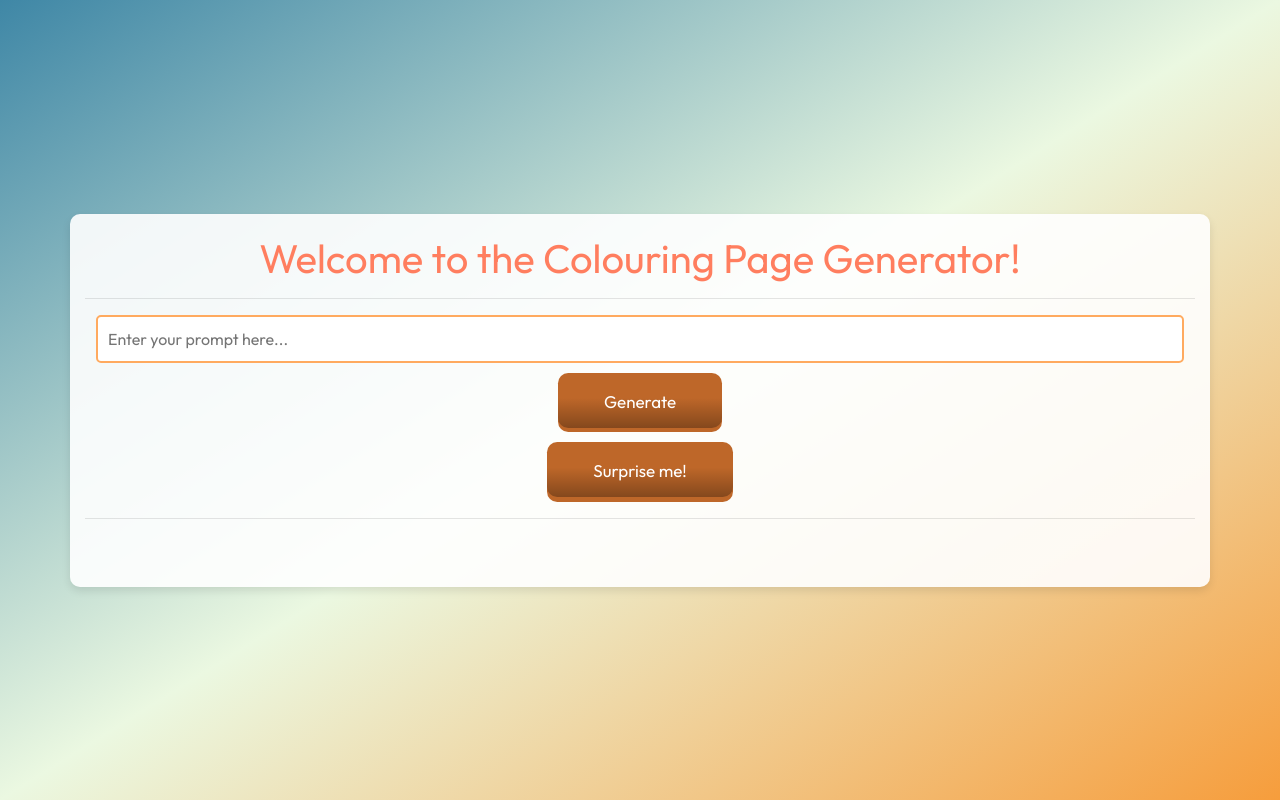
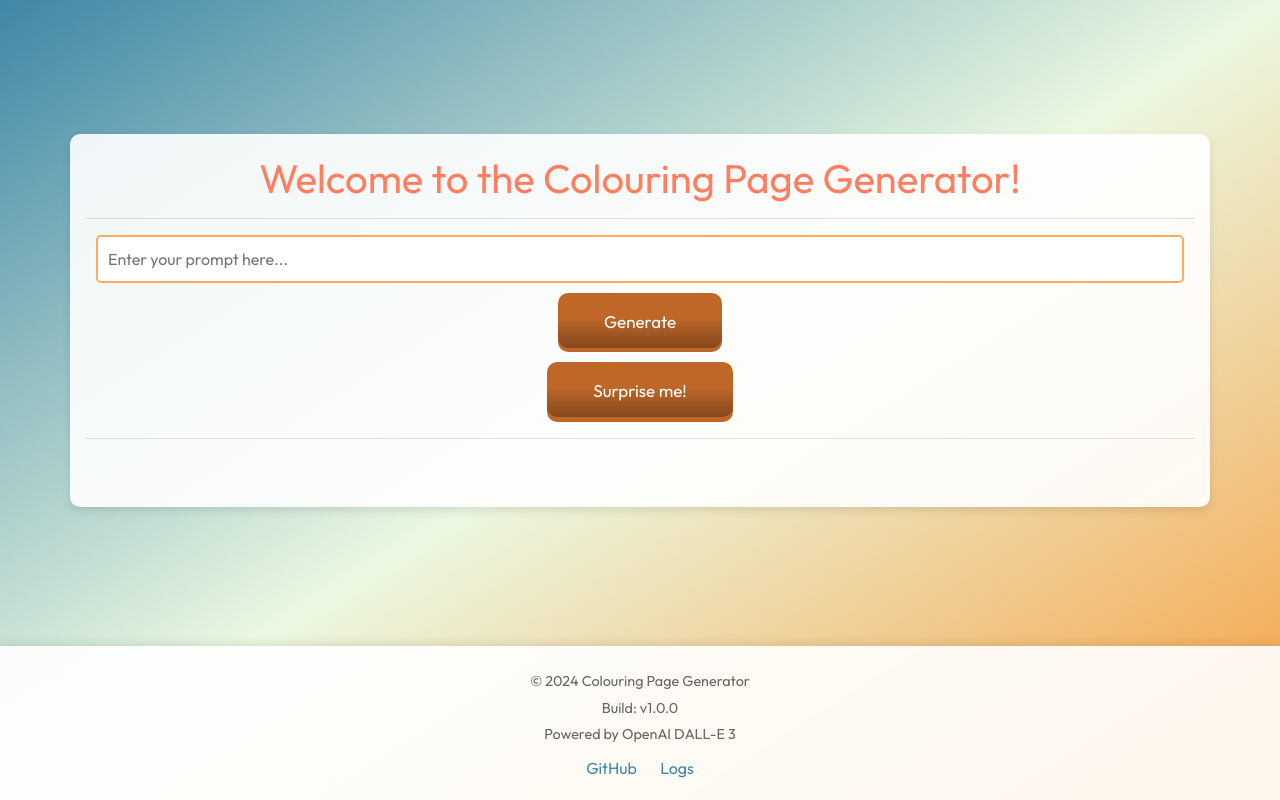
Before and after one commit to Narqulie/colouring_page_generator, a FastAPI app: page / in a window 1280 px wide. Run offline with FastAPI, Linux system fonts and the light colour scheme; some libraries are stand-ins or nearby versions.

Commit message:
Style changes; added footer

```diff
--- a/static/script.js
+++ b/static/script.js
@@ -107,3 +107,32 @@ document.getElementById('generateForm').addEventListener('submit', (event) => {
         return false;
     }
 });
+
+flashMessage.fadeIn(500).delay(5000).fadeOut(500, function() {
+    $(this).remove();
+});
+
+const generateForm = document.getElementById('generateForm');
+const promptInput = document.getElementById('prompt');
+
+promptInput.addEventListener('input', (event) => {
+    const value = event.target.value.trim();
+    const submitBtn = generateForm.querySelector('button[type="submit"]');
+
+    if (value.length < 3) {
+        promptInput.style.borderColor = '#ff4444';
+        submitBtn.disabled = true;
+    } else {
+        promptInput.style.borderColor = '#ffaa5f';
+        submitBtn.disabled = false;
+    }
+});
+
+generateForm.addEventListener('submit', (event) => {
+    const prompt = promptInput.value.trim();
+    if (!prompt || prompt.length < 3) {
+        event.preventDefault();
+        showErrorPopup('Please enter a prompt with at least 3 characters.');
+        return false;
+    }
+});
--- a/static/spinner.js
+++ b/static/spinner.js
@@ -1,9 +1,23 @@
 function showLoadingOverlay() {
-    document.getElementById('loadingOverlay').style.display = 'flex';
+    const overlay = document.getElementById('loadingOverlay');
+    overlay.style.display = 'flex';
+
+    // Add progress dots animation
+    const loaderText = overlay.querySelector('.loader-text');
+    let dots = 0;
+    const interval = setInterval(() => {
+        dots = (dots + 1) % 4;
+        loaderText.textContent = `Generating your image${'.'.repeat(dots)}`;
+    }, 500);
+
+    // Store interval ID for cleanup
+    overlay.dataset.intervalId = interval;
 }
 
 function hideLoadingOverlay() {
-    document.getElementById('loadingOverlay').style.display = 'none';
+    const overlay = document.getElementById('loadingOverlay');
+    clearInterval(overlay.dataset.intervalId);
+    overlay.style.display = 'none';
 }
 
 // Add event listeners for form submissions
--- a/static/style.css
+++ b/static/style.css
@@ -19,6 +19,7 @@ body {
     text-align: center;
     max-width: 800px;
     width: 90%;
+    margin-bottom: 160px;
 }
 
 /* Header Container */
@@ -314,3 +315,40 @@ input[type="submit"]:hover {
     padding: 15px;
     margin: 10px 0;
 }
+
+.footer {
+    background: rgba(255, 255, 255, 0.9);
+    padding: 20px 0;
+    position: fixed;
+    bottom: 0;
+    width: 100%;
+    box-shadow: 0 -2px 10px rgba(0, 0, 0, 0.1);
+}
+
+.footer-content {
+    max-width: 800px;
+    margin: 0 auto;
+    text-align: center;
+    font-family: 'Outfit', sans-serif;
+    color: #666;
+}
+
+.footer-content p {
+    margin: 5px 0;
+    font-size: 0.9em;
+}
+
+.footer-links {
+    margin-top: 10px;
+}
+
+.footer-links a {
+    color: #3f87a6;
+    text-decoration: none;
+    margin: 0 10px;
+    transition: color 0.3s ease;
+}
+
+.footer-links a:hover {
+    color: #f69d3c;
+}
--- a/templates/index.html
+++ b/templates/index.html
@@ -37,9 +37,11 @@
     <style>
         .image-gallery {
             display: grid;
-            grid-template-columns: repeat(auto-fill, minmax(250px, 1fr));
+            grid-template-columns: repeat(auto-fill, minmax(200px, 1fr));
             gap: 1rem;
             padding: 1rem;
+            margin: 0 auto;
+            max-width: 1200px;
         }
         .image-card {
             position: relative;
@@ -89,9 +91,15 @@
         <hr>
         <div id="flash-messages-container"></div>
 
-        <form id="generateForm" action="/generate" method="post">
-            <input type="text" id="prompt" name="prompt" placeholder="Enter your prompt here...">
-            <button type="submit">
+        <form id="generateForm" action="/generate" method="post" aria-label="Generate image form">
+            <input type="text"
+                   id="prompt"
+                   name="prompt"
+                   placeholder="Enter your prompt here..."
+                   aria-label="Image prompt input"
+                   minlength="3"
+                   required>
+            <button type="submit" aria-label="Generate image">
                 <span class="transition"></span>
                 <span class="gradient"></span>
                 <span class="label">Generate</span>
@@ -151,6 +159,17 @@
     <script src="https://stackpath.bootstrapcdn.com/bootstrap/4.5.2/js/bootstrap.min.js"></script>
     <script src="/static/script.js"></script>
     <script src="/static/spinner.js"></script>
+    <footer class="footer">
+        <div class="footer-content">
+            <p>© 2024 Colouring Page Generator</p>
+            <p>Build: <span id="buildInfo">v1.0.0</span></p>
+            <p>Powered by OpenAI DALL-E 3</p>
+            <div class="footer-links">
+                <a href="https://github.com/narqulie/colouring_page_generator" target="_blank">GitHub</a>
+                <a href="/logs">Logs</a>
+            </div>
+        </div>
+    </footer>
 </body>
 
 </html>
```
Also changed, not shown: Deployment Steps.md (+2 -4 lines).
